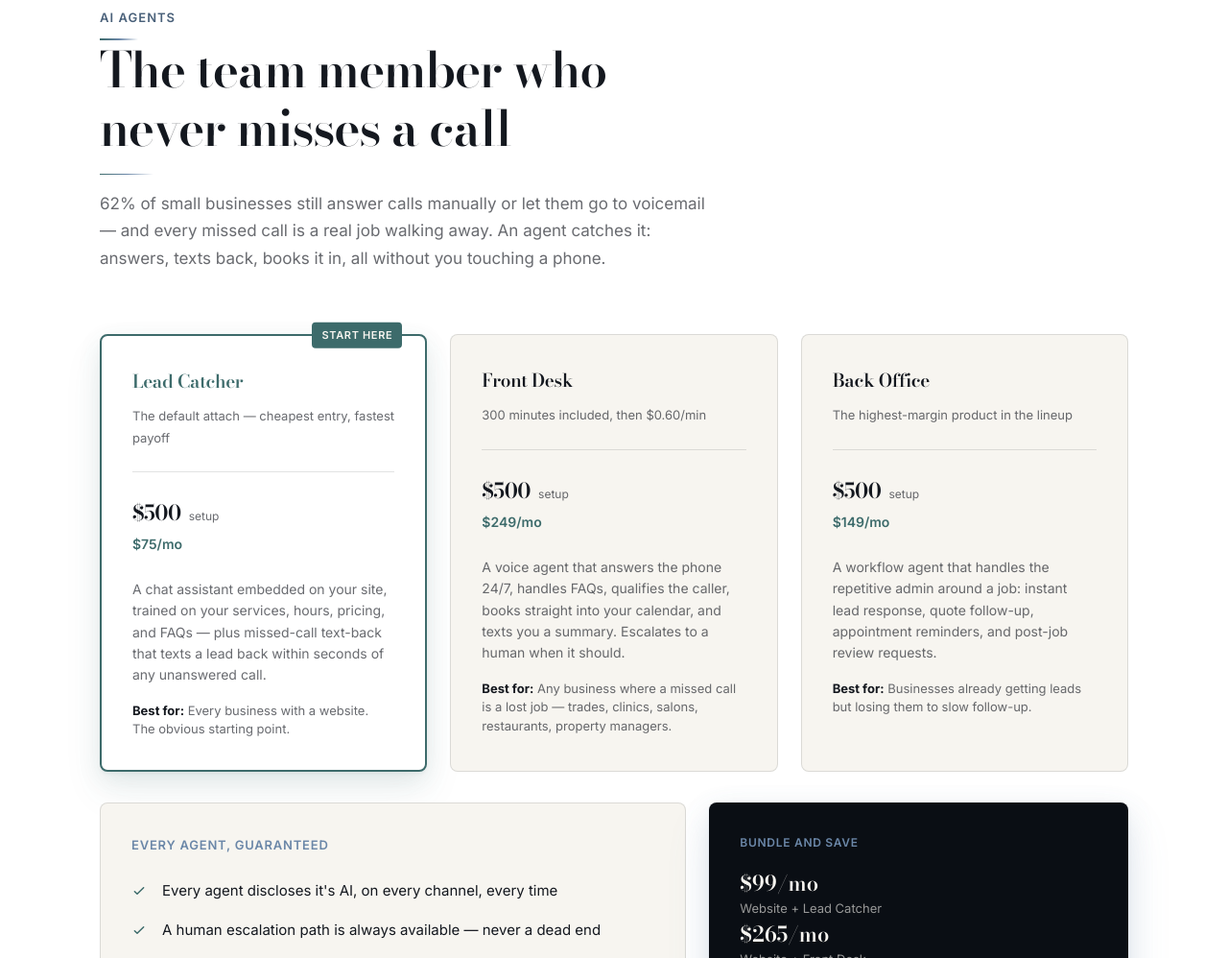
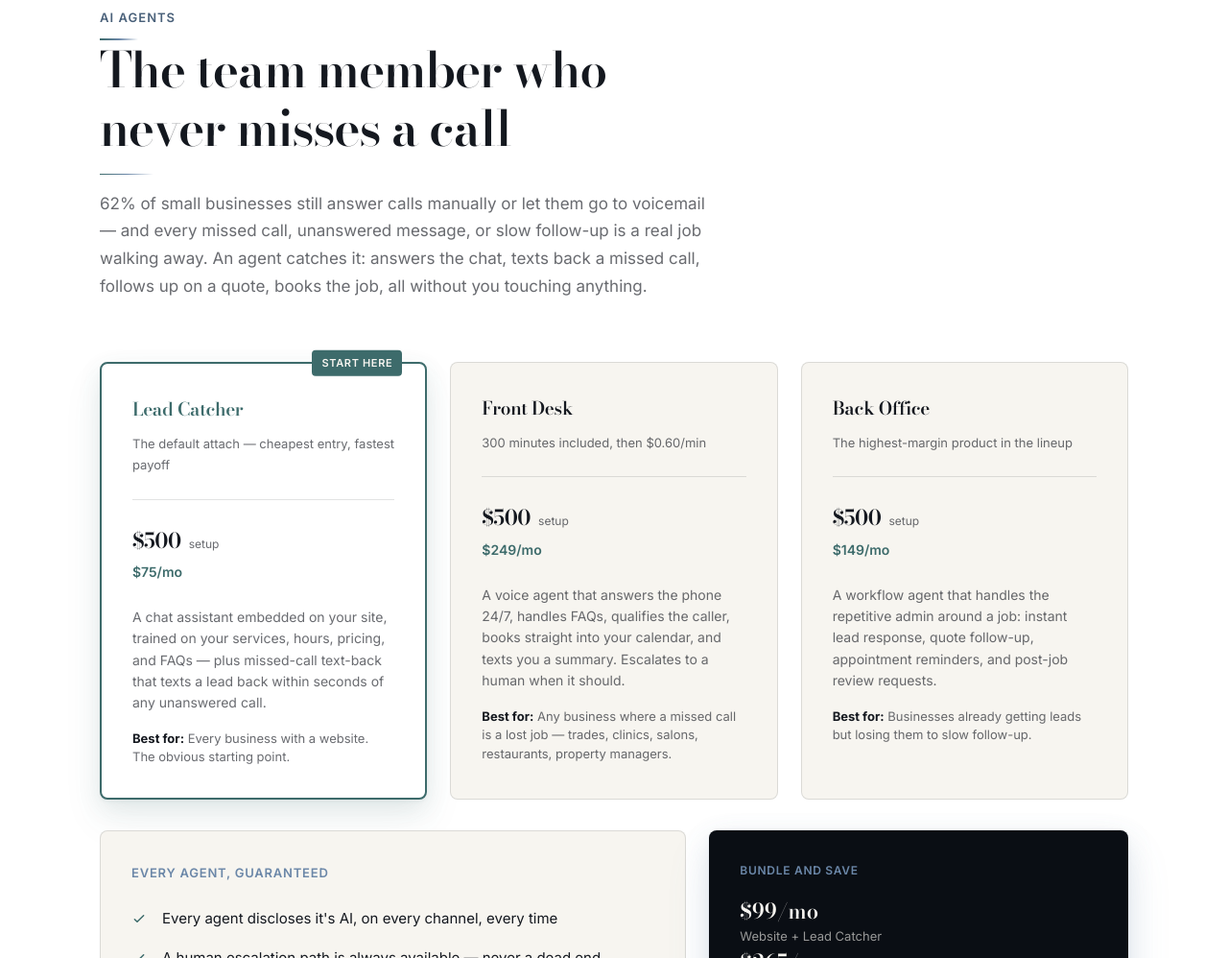
Before and after one commit to AexMeridian/Aex-Meridian-Website, an Astro site: page /what-we-do in a window 1280 px wide. Shown: the part 2051-3049 px from the top of the page at 96% size. Built offline with nearby package versions, Linux system fonts and the light colour scheme; Astro itself is replaced by a stand-in of ours.

Commit message:
SEO optimization

```diff
--- a/src/components/FounderNote.astro
+++ b/src/components/FounderNote.astro
@@ -23,8 +23,9 @@ const founderPhotoExists = fs.existsSync(path.join(process.cwd(), 'public/images
     <div class="founder-note-copy">
       <p class="founder-note-name">Caleb Aex, founder</p>
       <p class="founder-note-body">
-        One person, start to finish. When you call, you get the person who actually
-        builds your site — no account managers, no ticket queue. <a href="/how-it-works#founder">More about Caleb &rarr;</a>
+        &ldquo;I already built it &mdash; take a look.&rdquo; One person, start to
+        finish &mdash; when you call, you get the person who actually builds your
+        site, no account managers, no ticket queue. <a href="/how-it-works#founder">More about Caleb &rarr;</a>
       </p>
     </div>
 
--- a/src/layouts/Layout.astro
+++ b/src/layouts/Layout.astro
@@ -15,22 +15,54 @@ const {
 
 const canonicalURL = new URL(Astro.url.pathname, Astro.site);
 const ogImageURL = new URL('/images/og.jpg', Astro.site);
+const logoURL = new URL('/icon-512.png', Astro.site);
 
 // sameAs only ever lists profiles that actually exist — matches the same
 // "hidden until real" rule the footer's social icons follow (see
 // Footer.astro and src/data/site.ts).
 const sameAs = Object.values(socialLinks).filter(Boolean);
 
+// Three service lines, each modeled as a schema.org Service so search
+// engines can associate "Aex Meridian" with AI agents, not just websites —
+// this is the machine-readable version of the page copy on /what-we-do.
 const organizationSchema = {
   '@context': 'https://schema.org',
   '@type': 'ProfessionalService',
   name: 'Aex Meridian',
+  description: 'Websites, AI agents, and digital content for small businesses — built fast and handled start to finish.',
   url: Astro.site?.toString(),
   email: contactEmail,
   telephone: contactPhoneHref.replace('tel:', ''),
   image: ogImageURL.toString(),
+  logo: logoURL.toString(),
   priceRange: '$',
   ...(sameAs.length > 0 ? { sameAs } : {}),
+  makesOffer: [
+    {
+      '@type': 'Offer',
+      itemOffered: {
+        '@type': 'Service',
+        name: 'Website Design & Development',
+        description: 'A fast, mobile-responsive small-business website with hosting, edits, and support handled month to month.',
+      },
+    },
+    {
+      '@type': 'Offer',
+      itemOffered: {
+        '@type': 'Service',
+        name: 'AI Agents',
+        description: 'Chat, voice, and workflow AI agents that catch missed calls and messages, book jobs, and follow up with leads — always disclosed as AI, with a human escalation path.',
+      },
+    },
+    {
+      '@type': 'Offer',
+      itemOffered: {
+        '@type': 'Service',
+        name: 'Digital Content',
+        description: 'Walkthrough video, graphics, and short-form social content produced for small businesses.',
+      },
+    },
+  ],
 };
 ---
 
@@ -39,8 +71,12 @@ const organizationSchema = {
   <head>
     <meta charset="utf-8" />
     <meta name="viewport" content="width=device-width, initial-scale=1" />
-    <link rel="icon" type="image/svg+xml" href="/favicon.svg" />
-    <link rel="icon" href="/favicon.ico" />
+    <link rel="icon" href="/favicon.ico" sizes="32x32" />
+    <link rel="icon" type="image/png" sizes="16x16" href="/favicon-16x16.png" />
+    <link rel="icon" type="image/png" sizes="32x32" href="/favicon-32x32.png" />
+    <link rel="apple-touch-icon" href="/apple-touch-icon.png" />
+    <link rel="manifest" href="/site.webmanifest" />
+    <meta name="theme-color" content="#0A0E14" />
     <meta name="generator" content={Astro.generator} />
 
     <title>{title}</title>
--- a/src/pages/404.astro
+++ b/src/pages/404.astro
@@ -6,7 +6,7 @@ import Footer from '../components/Footer.astro';
 
 <Layout
   title="Page Not Found — Aex Meridian"
-  description="This page doesn't exist. Find your way back to Aex Meridian's website, video, and social content services."
+  description="This page doesn't exist. Find your way back to Aex Meridian's website, AI agent, and digital content services."
 >
   <Header />
   <main id="main-content">
--- a/src/pages/what-we-do.astro
+++ b/src/pages/what-we-do.astro
@@ -160,9 +160,10 @@ const workflow = [
           <h2 class="section-title">The team member who never misses a call</h2>
           <p class="section-subtext">
             62% of small businesses still answer calls manually or let them go to
-            voicemail — and every missed call is a real job walking away. An agent
-            catches it: answers, texts back, books it in, all without you touching
-            a phone.
+            voicemail — and every missed call, unanswered message, or slow follow-up
+            is a real job walking away. An agent catches it: answers the chat, texts
+            back a missed call, follows up on a quote, books the job, all without you
+            touching anything.
           </p>
         </div>
 
```
Also changed, not shown: brand_assets/1785526329199-p1zzu1xyvl.png (added), public/apple-touch-icon.png (added), public/favicon-16x16.png (added), public/favicon-32x32.png (added), public/favicon.ico, public/favicon.svg (deleted), public/icon-192.png (added), public/icon-512.png (added), public/site.webmanifest (added).
